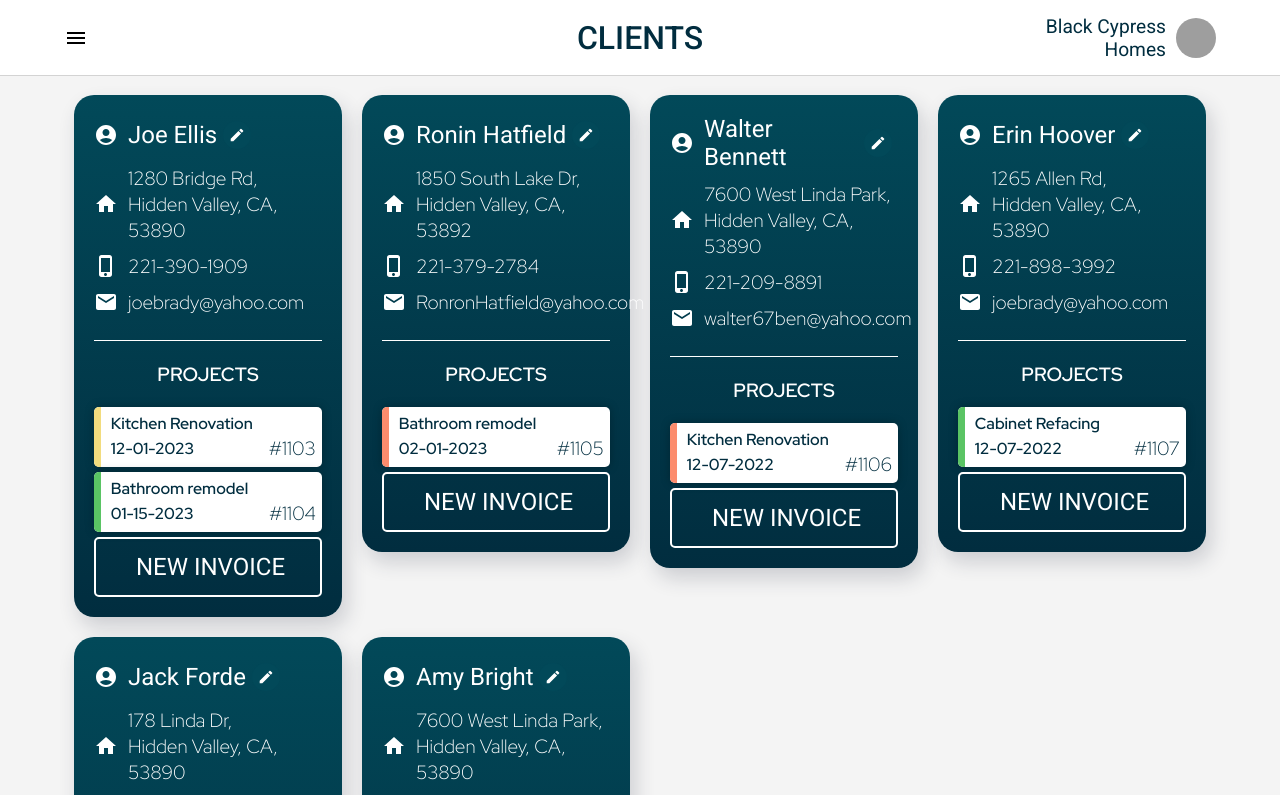
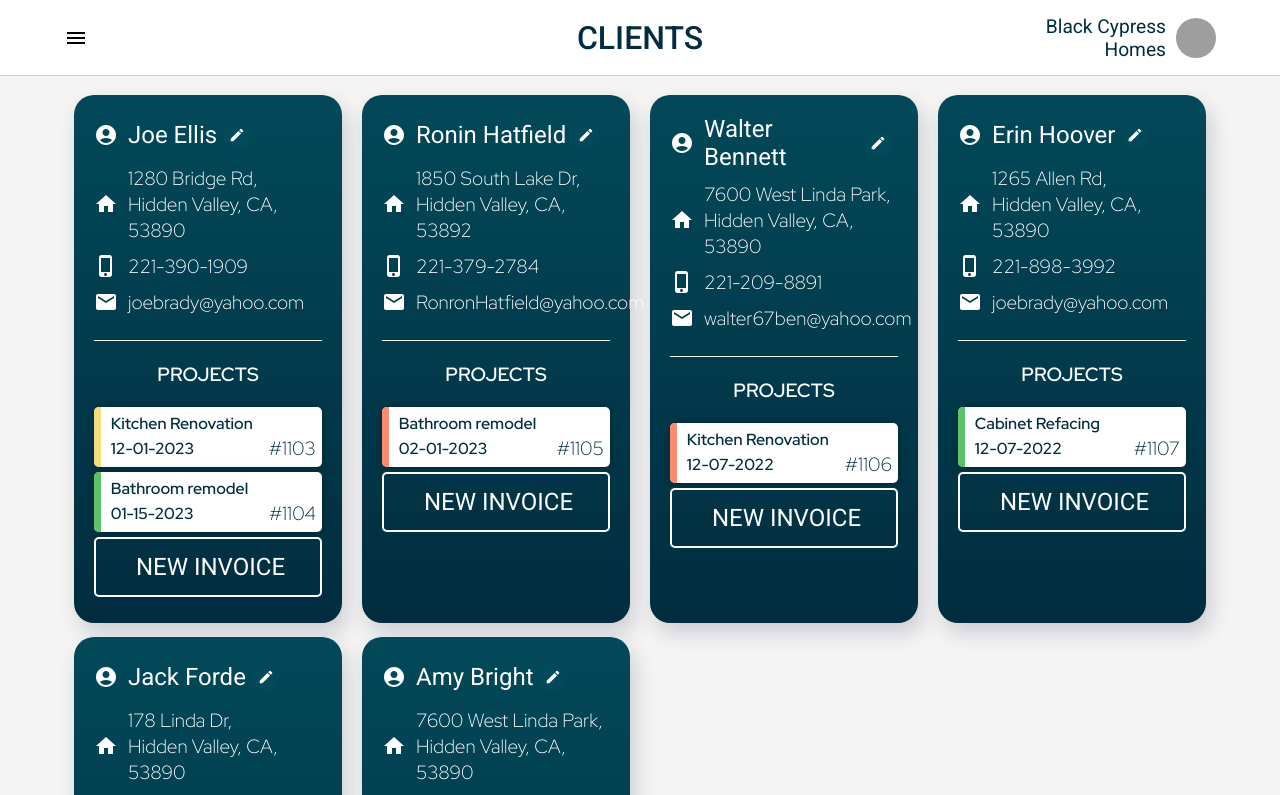
Before and after one commit to cviofreitas/PROMA_PROJECT_MANAGER, a React (Create React App) app: page /Clients in a window 1280 px wide. Shown: the top 795 px of the page. Built offline with nearby package versions, Linux system fonts and the light colour scheme; grey boxes are pictures that could not be loaded.

Commit message:
updated client summary card

```diff
--- a/src/Clients/Clients.css
+++ b/src/Clients/Clients.css
@@ -11,4 +11,5 @@
     border-radius: 20px;
     box-shadow: 5px 10px 20px rgba(35, 41, 63, 0.189);
     color: white;
+    height: 90%;
 }
```
